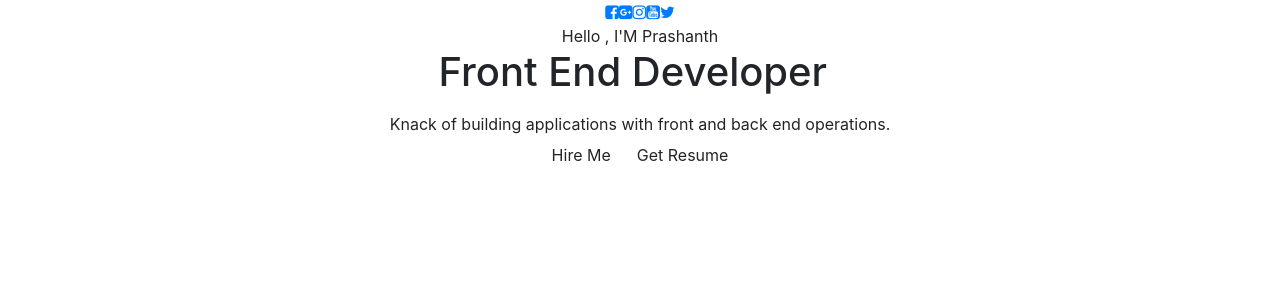
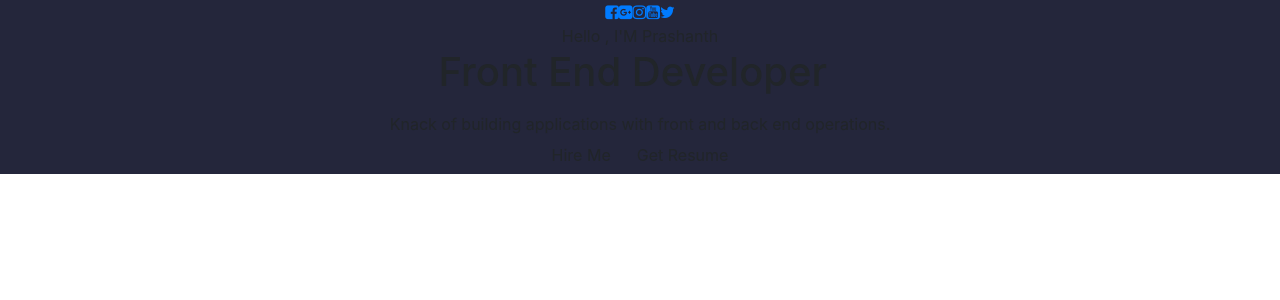
Before and after one commit to SatyaNithin69/prashanth-portfolio, a React (Create React App) app: page / in a window 1280 px wide. Shown: the top 300 px of the page. Built offline with nearby package versions, Linux system fonts and the light colour scheme; the HTML template or start-up script is replaced by a standard one; a web font is replaced by a local one.

Commit message:
2 files modified

```diff
--- a/src/PortfolioContainer/Home/Profile.css
+++ b/src/PortfolioContainer/Home/Profile.css
@@ -0,0 +1,9 @@
+.profile-container {
+  display: flex;
+  align-items: center;
+  text-align: center;
+  justify-content: center;
+  height: 10%;
+  min-height: fit-content;
+  background-image: url('../../assets/Home/bg.jpg');
+};
--- a/src/PortfolioContainer/Home/Profile.js
+++ b/src/PortfolioContainer/Home/Profile.js
@@ -1,5 +1,6 @@
 import React from 'react';
 import Typical from 'react-typical';
+import './Profile.css';
 
 const Profile = () => {
   return (
--- a/src/app.css
+++ b/src/app.css
@@ -1,3 +1,20 @@
-.App {
-  text-align: center;
+:root {
+  --light-blue: #04c3ff;
+  --light-blue-shadow: rgb(69 211 255 / 27%);
+  --sea-green: #0abead;
+  --sea-green-dark: #0cbfae;
+  --sea-green-extra-dark: #09bead;
+  --sea-green-shadow: rgba(11, 190, 173, 0.4);
+  --header-hamburger-background: rgba(11, 190, 173, 0.8);
+  --orange: #f57f17;
+  --dark-orange: #ff5823;
+  --orange-shadow: rgba(245, 127, 23, 0.2);
+  --white: #ffffff;
+  --black: #333333;
+  --disabled-btn: #09bead7a;
+  --error-message: #e44f4fd1;
+  --toast-error: #e44f4ffa;
+  --toast-shadow: #9c9c9ce3;
+  --toast-success: #0cbfae;
+  --loader-color: #0cbfae;
 }
```
